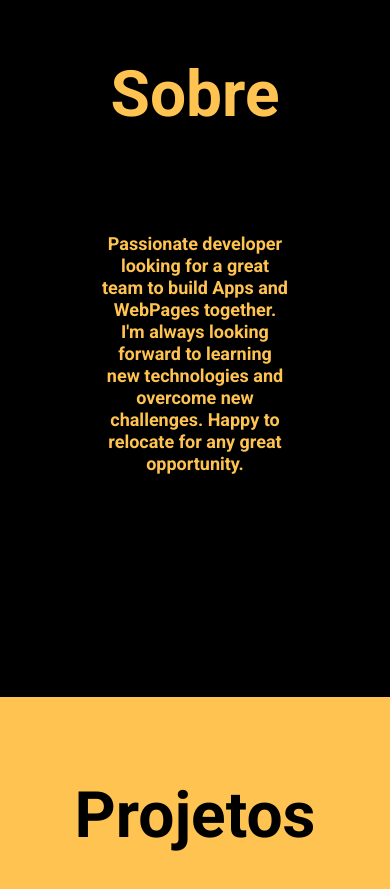
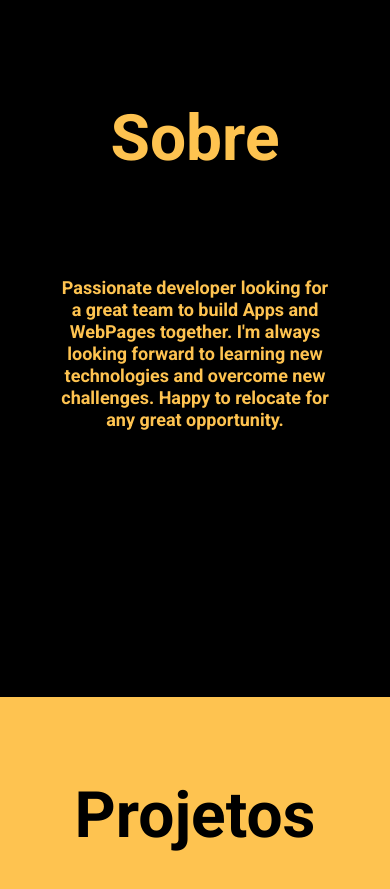
Before and after one commit to devbpatriciocosta/portfolio-bruno-patricio, a Next.js app: page / in a window 390 px wide. Shown: the part 920-1809 px from the top of the page. Built offline with nearby package versions, Linux system fonts and the light colour scheme.

Commit message:
Responsividade

```diff
--- a/src/components/layout/about/About.jsx
+++ b/src/components/layout/about/About.jsx
@@ -56,13 +56,12 @@ const StyledContainerIntroInfo = styled.div`
 
 const StyledInfo = styled.div`
     width: auto;
-    padding: 100px;
+    padding: 100px 60px;
 
   @media (max-width: 768px) {
     display: flex;
     flex-direction: column;
     align-items: center;
-    justify-content: center;
   }
 `
 
```
